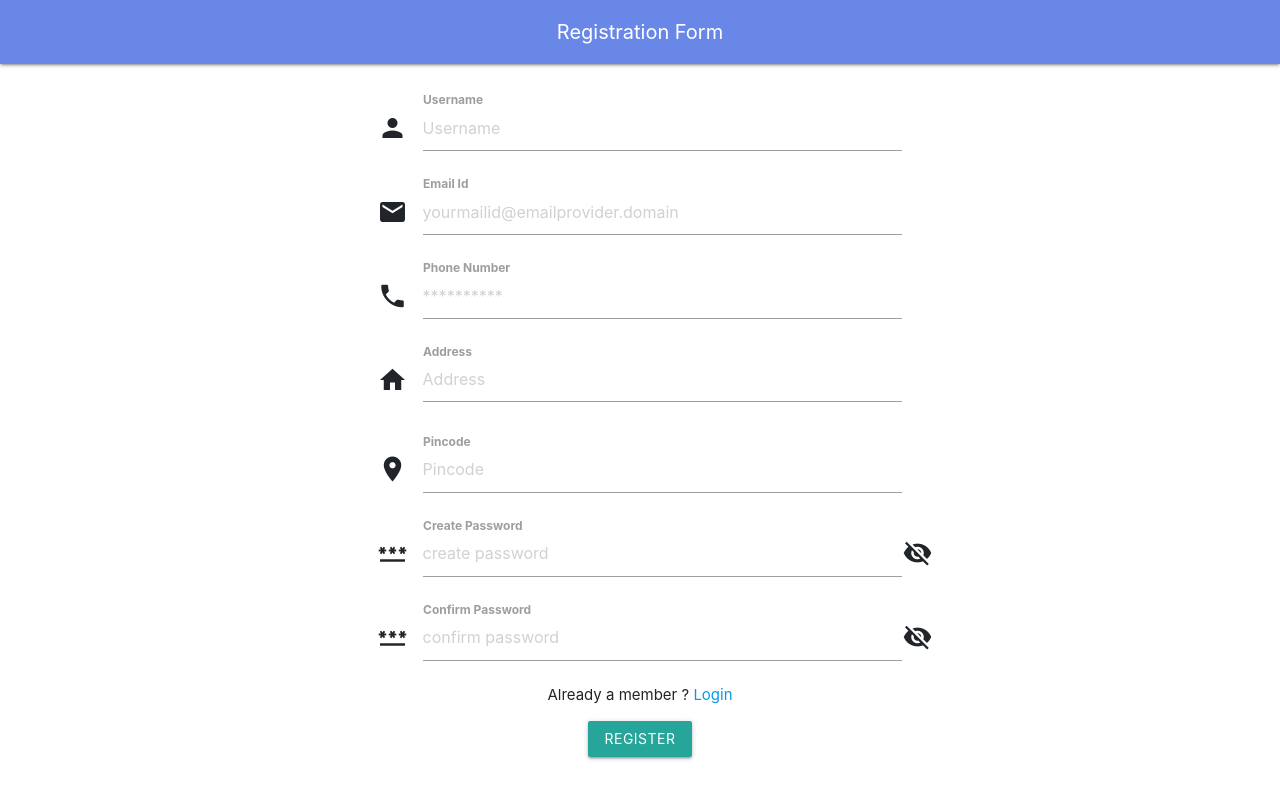
After one commit to SAMUDRALAARAVIND/gas-booking, a PHP site: page /user_registration.php in a window 1280 px wide. The commit adds this page. Run offline with PHP 8.4, Linux system fonts and the light colour scheme; some libraries are stand-ins or nearby versions.

Commit message:
indluded user and delivery boy pages

```diff
--- /dev/null
+++ b/user_registration.php
@@ -0,0 +1,132 @@
+<!DOCTYPE html>
+<html lang="en">
+
+<head>
+    <meta charset="UTF-8">
+    <meta http-equiv="X-UA-Compatible" content="IE=edge">
+    <link rel="stylesheet" href="https://maxcdn.bootstrapcdn.com/bootstrap/4.0.0/css/bootstrap.min.css"
+        integrity="sha384-Gn5384xqQ1aoWXA+058RXPxPg6fy4IWvTNh0E263XmFcJlSAwiGgFAW/dAiS6JXm" crossorigin="anonymous">
+    <link href="https://fonts.googleapis.com/icon?family=Material+Icons" rel="stylesheet">
+    <meta name="viewport" content="width=device-width, initial-scale=1.0">
+    <link rel="stylesheet" href="https://cdnjs.cloudflare.com/ajax/libs/materialize/1.0.0/css/materialize.min.css">
+
+    <!-- Compiled and minified JavaScript -->
+    <script src="https://cdnjs.cloudflare.com/ajax/libs/materialize/1.0.0/js/materialize.min.js"></script>
+    <title>User Registration</title>
+</head>
+
+<body>
+
+    <nav style="background-color:#6987e7;position: fixed;z-index:1;">
+        <center>
+            <div><span style="font-size:20px;">Registration Form</span></div>
+        </center>
+    </nav>
+    <br><br><br><br>
+    <div class="container" id="container">
+        <div class="row">
+            <div class="col-sm-2"></div>
+            <div class="col-sm-8">
+                <div class="row">
+                    <form action="" method="post" onsubmit="return registration_validate();">
+
+
+                        <div class="input-field col s12">
+                            <i class="material-icons prefix">person</i>
+                            <input type="text" placeholder="Username" id="user_name" name="username" required>
+                            <i class="material-icons prefix" style="visibility: hidden;color:green;" id="username_check">check</i>
+                            <label id="username_label"><b>Username</b></label>
+                        </div>
+
+                        <div class="input-field col s12">
+                            <i class="material-icons prefix">email</i>
+                            <input type="email" placeholder="yourmailid@emailprovider.domain" id="emailid"
+                                name="emailid" required>
+                                <i class="material-icons prefix" style="visibility: hidden;color:green;" id="email_check">check</i>
+                            <label id="email_label" ><b>Email Id</b></label>
+                        </div>
+                        <div class="input-field col s12">
+                            <i class="material-icons prefix">phone</i>
+                            <input type="text" placeholder="**********" id="phn_number" name="phn_number" required>
+                            <i class="material-icons prefix" style="visibility: hidden;color:green;" id="phone_no_check">check</i>
+                            <label id="phone_no_label"><b>Phone Number</b></label>
+                        </div>
+                        <div class="input-field col s12">
+                            <i class="material-icons prefix">home</i>
+                            <textarea type="text" class="materialize-textarea" placeholder="Address"
+                                id="address" name="address" required></textarea>
+                                <i class="material-icons prefix" style="visibility: hidden;color:green;" id="address_check">check</i>
+                            <label id="address_label"><b>Address</b></label>
+                        </div>
+                        <div class="input-field col s12">
+                            <i class="material-icons prefix">location_on</i>
+                            <input type="text" placeholder="Pincode" id="pincode" name="pincode"
+                                required>
+                            <i class="material-icons prefix" style="visibility: hidden;color:green;" id="pincode_check">check</i>
+                            <label id="pincode_label"><b>Pincode</b></label>
+                        </div>
+                        <div class="input-field col s12">
+                            <i class="material-icons prefix">password</i>
+                            <input type="password" placeholder="create password" id="create_password"
+                                name="create_password"
+                                title="Must contain at least one number and one uppercase and lowercase letter, and at least 8 to 16 characters"
+                                required>
+                                <i class="material-icons prefix"  id="create_password_check">visibility_off</i>
+                            <label id="create_password_label"><b>Create Password</b></label>
+                        </div>
+                        <div class="input-field col s12">
+                            <i class="material-icons prefix">password</i>
+                            <input type="password" placeholder="confirm password" id="confirm_password"
+
+                                title="Must contain at least one number and one uppercase and lowercase letter, and at least 8 to 16 characters"
+                                name="confirm_password" required>
+                                <i class="material-icons prefix"  id="confirm_password_check">visibility_off</i>
+                            <label id="confirm_password_label"><b>Confirm Password</b></label>
+                        </div>
+                        <br>
+                        <div>
+                            <center>
+                                <p>Already a member ? <a href="#">Login</a></p>
+                                <button class="waves-effect btn"  >Register</button></center>
+                        </div>
+                    </form>
+                </div>
+            </div>
+            <div class="col-sm-2"></div>
+        </div>
+
+</div>
+
+
+
+
+<div class="0">
+
+
+
+</div>
+
+    <script>
+        if(screen.width < 768)
+        {
+           document.getElementById("container").className = "container-fluid" ;
+        }
+        const arr = [true,true,true,true,true,true,true,true] ;
+        console.log(arr) ;
+    </script>
+
+    <script src="https://ajax.googleapis.com/ajax/libs/jquery/3.5.1/jquery.min.js"></script>
+    <script type="text/javascript" src="user-input.js"></script>
+    <script type="text/javascript" src="pincode.js"></script>
+    <script type="text/javascript" src="validation.js"></script>
+    <script src="https://cdnjs.cloudflare.com/ajax/libs/popper.js/1.12.9/umd/popper.min.js"
+        integrity="sha384-ApNbgh9B+Y1QKtv3Rn7W3mgPxhU9K/ScQsAP7hUibX39j7fakFPskvXusvfa0b4Q" crossorigin="anonymous">
+    </script>
+    <script src="https://maxcdn.bootstrapcdn.com/bootstrap/4.0.0/js/bootstrap.min.js"
+        integrity="sha384-JZR6Spejh4U02d8jOt6vLEHfe/JQGiRRSQQxSfFWpi1MquVdAyjUar5+76PVCmYl" crossorigin="anonymous">
+    </script>
+
+
+</body>
+
+</html>
--- a/validation.js
+++ b/validation.js
@@ -14,6 +14,9 @@ function registration_validate()
    {
     return true ;
    }
+   else{
+      return false ;
+   }
    }
 
 }
```
Also changed, not shown: delivaryboy_reg.php (renamed from registration.php, +13 -4 lines), deliveryboy_login.php (added, +83 -0 lines), input-check.js (added, +59 -0 lines), user_login.php (renamed from login.php, +8 -9 lines).
